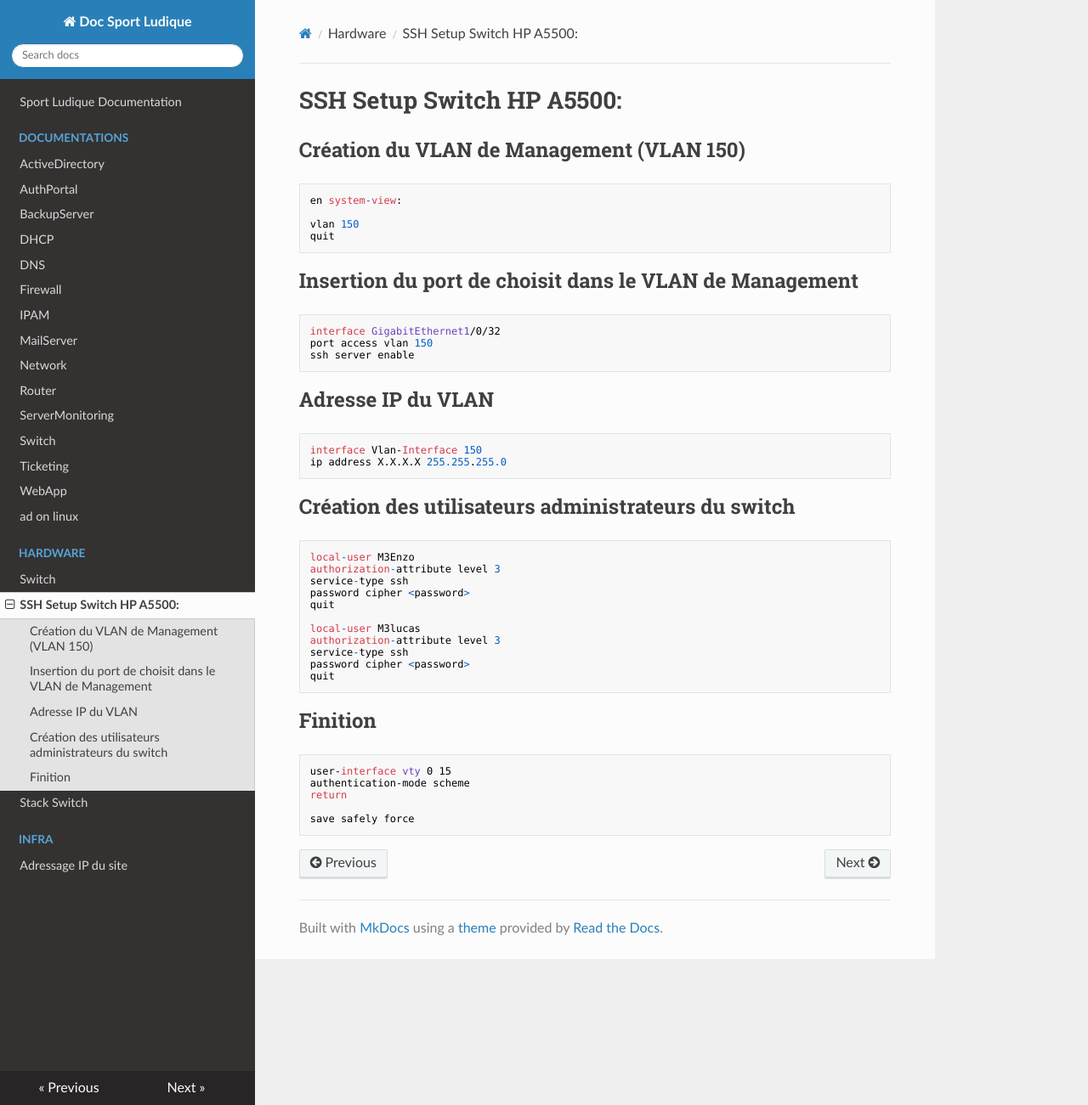
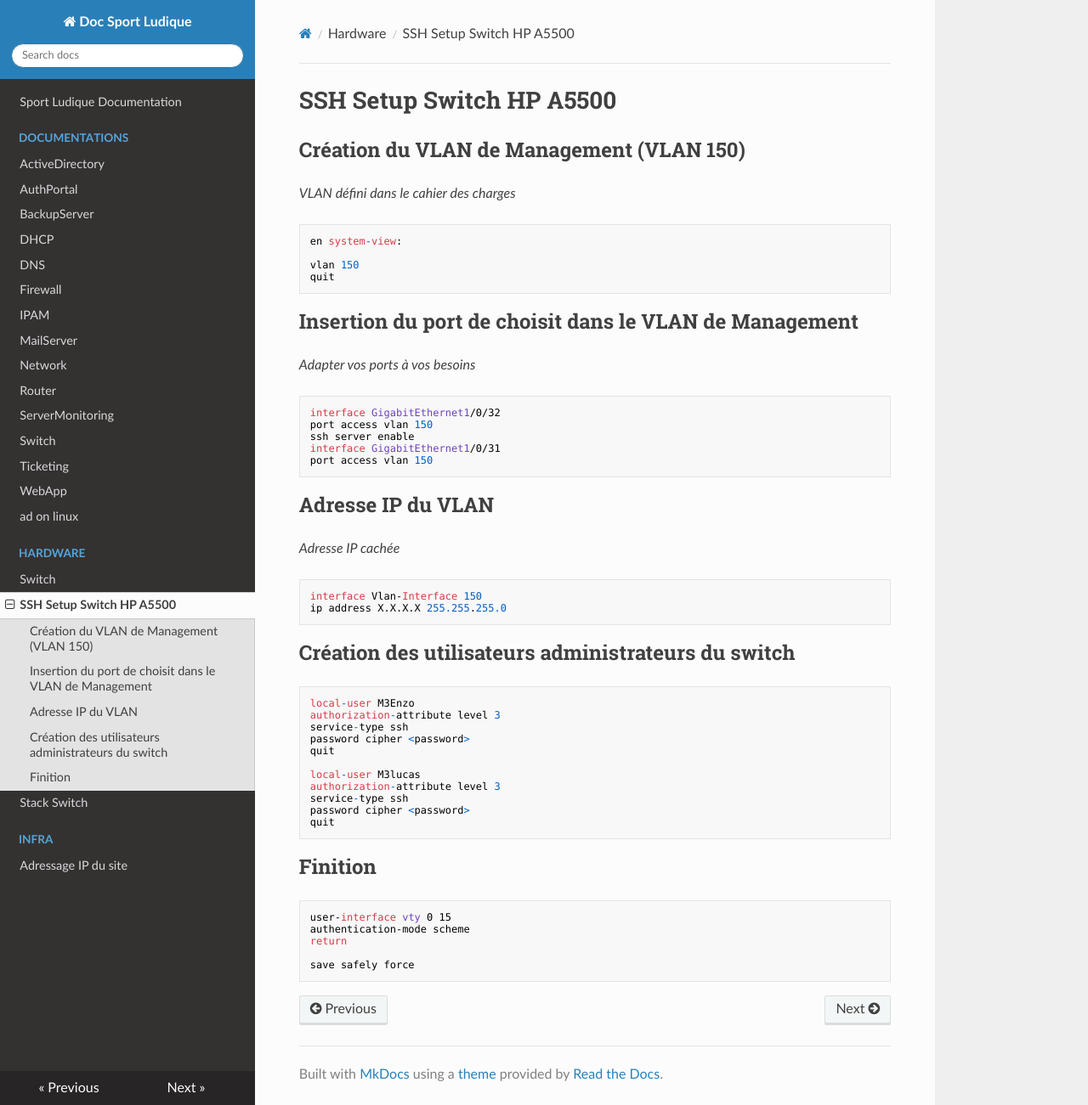
Before and after one commit to DSISportLudique/SportLudique2Doc, an MkDocs documentation site: the page built from docs/Hardware/SwitchSSH.md, in a window 1280 px wide and 1301 px high. Shown: the whole window at 85% size. Built offline with MkDocs 1.6.1, drawn with Linux system fonts in a browser that asks for light colours; nearby versions of some CDN libraries.

Commit message:
Docu switch ssh but better fr fr

````diff
--- a/docs/Hardware/SwitchSSH.md
+++ b/docs/Hardware/SwitchSSH.md
@@ -1,6 +1,8 @@
-# SSH Setup Switch HP A5500:
+# SSH Setup Switch HP A5500
 
 ## Création du VLAN de Management (VLAN 150)
+
+*VLAN défini dans le cahier des charges*
 ```
 en system-view:
 
@@ -10,14 +12,18 @@
 
 ## Insertion du port de choisit dans le VLAN de Management
 
+*Adapter vos ports à vos besoins*
 ```
 interface GigabitEthernet1/0/32
 port access vlan 150
 ssh server enable
+interface GigabitEthernet1/0/31
+port access vlan 150
 ```
 
 ## Adresse IP du VLAN
 
+*Adresse IP cachée*
 ```
 interface Vlan-Interface 150
 ip address X.X.X.X 255.255.255.0
````
